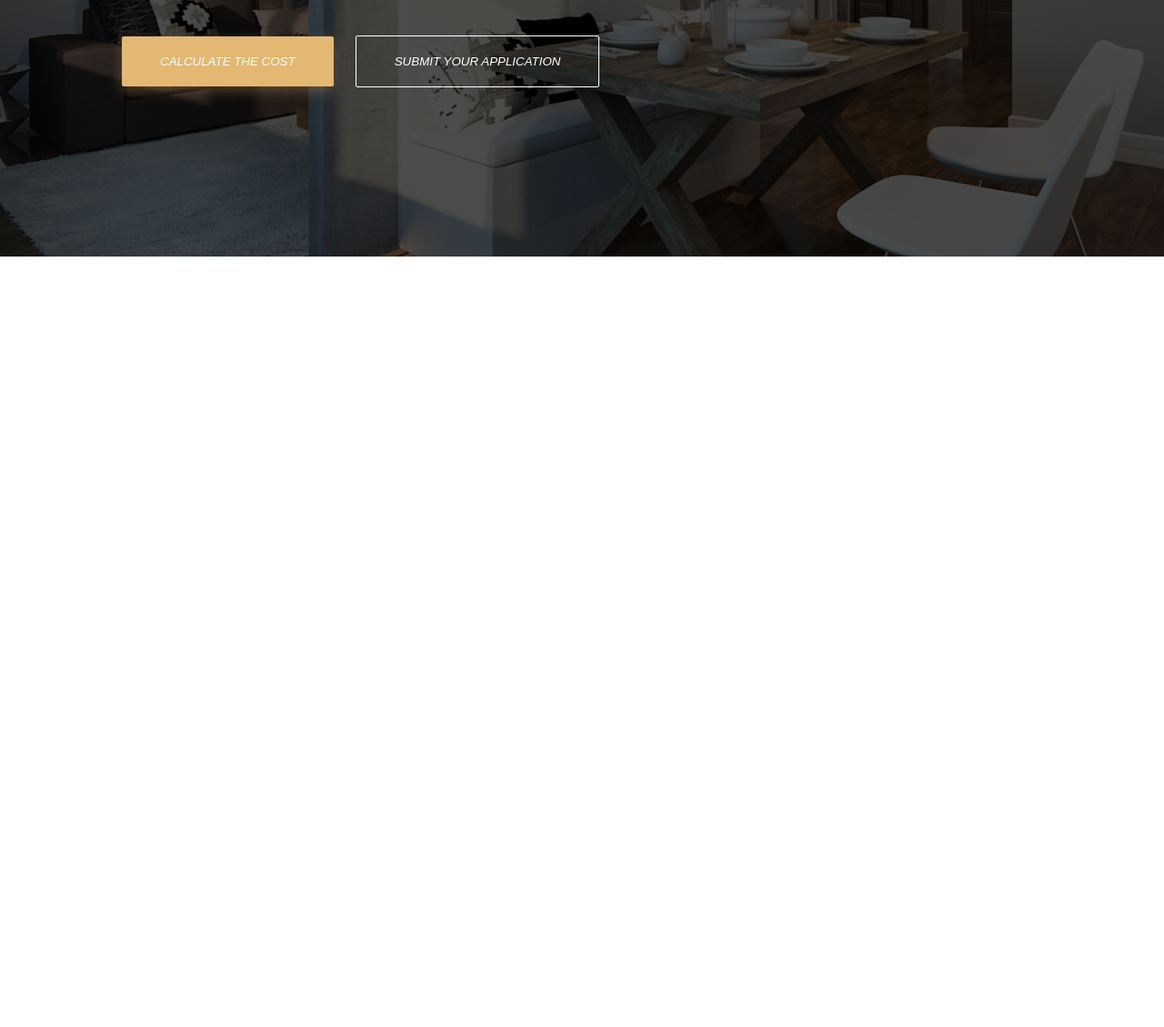
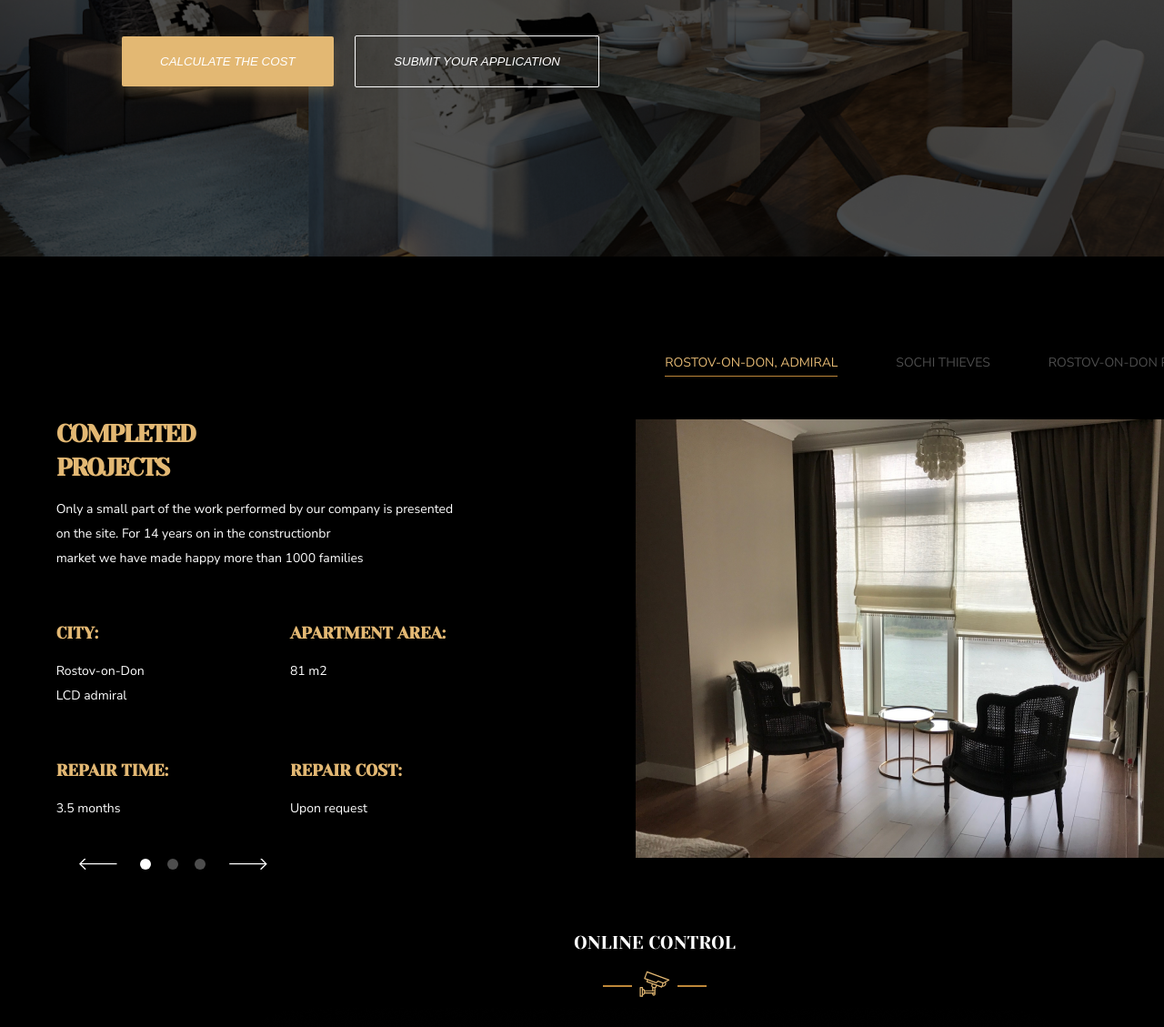
Before and after one commit to notforgiving/skillfactory_lending, a plain HTML site: page index.html in a window 1280 px wide. Shown: the part 508-1637 px from the top of the page at 91% size. Before the commit the page ends 800 px from the top, so only its background shows below. Drawn offline with Linux system fonts and the light colour scheme.

Commit message:
Секция о видеонаблюдении

```diff
--- a/css/basic.css
+++ b/css/basic.css
@@ -4,6 +4,7 @@ body{
     color: #FFFFFF;
     margin: 0 auto;
     width: 1440px;
+    font-size: 14px;
 }
 
 ul,h1{
@@ -14,6 +15,7 @@ ul,h1{
 h1{
     font-family: Yeseva One;
     text-transform: uppercase;
+    font-size: 27px;
 }
 
 li{
--- /dev/null
+++ b/css/online_control.css
@@ -0,0 +1,49 @@
+.online-control {
+    transform: translateY(-350px);
+    display: flex;
+    flex-direction: column;
+    justify-content: center;
+    align-items: center;
+}
+
+.online-control h2{
+    font-family: Yeseva One;
+    font-style: normal;
+    font-weight: normal;
+    font-size: 20px;
+    line-height: 28px;
+    text-align: center;
+    text-transform: uppercase;
+}
+
+.camera{
+    position: relative;
+}
+
+.camera:before{
+    content: '';
+    position: absolute;
+    left: -40px;
+    top: 50%;
+    transform: translateY(-50%);
+    display: block;
+    width: 32px;
+    height: 2px;
+    background-color: #be8739;
+}
+
+.camera::after{
+    content: '';
+    position: absolute;
+    right: -40px;
+    top: 50%;
+    transform: translateY(-50%);
+    display: block;
+    width: 32px;
+    height: 2px;
+    background-color: #be8739;
+}
+
+.online-control-video{
+    position: relative;
+}
--- /dev/null
+++ b/css/slider.css
@@ -0,0 +1,112 @@
+.slider{
+    background-color: #000;
+    height: 1074px;
+    display: flex;
+    justify-content: space-around;
+}
+
+.slider-description h1{
+    line-height: 37px;
+    letter-spacing: -0.07em;
+    text-transform: uppercase;
+    color: #E3B873;
+    margin-top: 176px;
+}
+
+.slider-description p{
+    line-height: 27px;
+    color: #FFFFFF;
+    margin-bottom: 42px;
+}
+
+.slider-navigation {
+    display: flex;
+    width: 50%;
+    justify-content: space-around;
+    min-height: 12px;
+}
+
+.dots{
+    width: 12px;
+    background: rgba(255, 255, 255, 0.3);
+    height: 12px;
+    border: none;
+    border-radius: 50%;
+    margin-right: 18px;
+}
+
+.dots:nth-child(4){
+    margin-right:0;
+}
+
+.dots:nth-child(2){
+    background: white;
+}
+
+.arrow_left{
+    background-color: transparent;
+    width: 100px;
+    border: none;
+    background: url(../img/arrow-left.svg) center no-repeat;
+}
+
+
+.arrow_right{
+    background-color: transparent;
+    width: 100px;
+    border: none;
+    background: url(../img/arrow-right.svg) center no-repeat;
+}
+
+.slider-place{
+    margin-top: 107px;
+}
+
+.slider-plase-cities{
+    display: flex;
+    justify-content: space-around;
+    margin-bottom: 53px;
+}
+
+.slider-plase-cities a{
+    text-transform: uppercase;
+    line-height: 19px;
+    color: rgba(255, 255, 255, 0.3);
+}
+
+.slider-plase-cities a:first-child{
+    color: #E3B873;
+    position: relative;
+}
+
+.slider-plase-cities a:first-child::before{
+    content: '';
+    position: absolute;
+    left: 0;
+    display: block;
+    bottom: -6px;
+    width: 100%;
+    background-color: #be8739;
+    height: 1px;
+}
+
+.slider-plase-cities a::before:first-child{
+    color: #E3B873;
+}
+
+.slider-more-detailes {
+    display: flex;
+    flex-wrap: wrap;
+}
+
+.detailes-item {
+    width: 50%;
+}
+
+.detailes-item h2{
+    text-transform: uppercase;
+    color: #E3B873;
+    font-family: Yeseva One;
+    font-size: 18px;
+    line-height: 25px;
+}
--- a/index.html
+++ b/index.html
@@ -8,6 +8,8 @@
     <link rel="stylesheet" href="css/basic.css">
     <link rel="stylesheet" href="css/header.css">
     <link rel="stylesheet" href="css/main.css">
+    <link rel="stylesheet" href="css/slider.css">
+    <link rel="stylesheet" href="css/online_control.css">
     <title>IC "Repair Design Project"</title>
 </head>
 <body>
@@ -46,5 +48,69 @@
             </button>
         </div>
     </section>
+
+    <section class="slider">
+        <div class="slider-description">
+            <h1>Completed<br>projects</h1>
+            <p>
+                Only a small part of the work performed by our company is presented<br>
+                on the site. For 14 years on in the constructionbr<br>
+                market we have made happy more than 1000 families</p>
+            <div class="slider-more-detailes">
+                <div class="detailes-item">
+                    <h2>City:</h2>
+                    <p>
+                        Rostov-on-Don<br>
+                        LCD admiral</p>
+                </div>
+                <div class="detailes-item">
+                    <h2>Apartment area:</h2>
+                    <p>81 m2</p>
+                </div>
+                <div class="detailes-item">
+                    <h2>Repair time:</h2>
+                    <p>3.5 months</p>
+                </div>
+                <div class="detailes-item">
+                    <h2>Repair Cost:</h2>
+                    <p>Upon request</p>
+                </div>
+            </div>
+            <div class="slider-navigation">
+                <button class="arrow_left"></button>
+                <button class="dots"></button>
+                <button class="dots"></button>
+                <button class="dots"></button>
+                <button class="arrow_right"></button>
+            </div>
+        </div>
+        <div class="slider-place">
+            <div class="slider-plase-cities">
+                <a href="#">Rostov-on-Don, Admiral</a>
+                <a href="#">Sochi Thieves</a>
+                <a href="#">Rostov-on-Don Patriotic</a>
+            </div>
+            <div class="slider-foto">
+                <img src="img/image 2.1.png" alt="Фотография проекта">
+            </div>
+        </div>
+    </section>
+
+    <section class="online-control">
+        <h2>online control</h2>
+        <div class="camera">
+            <img src="img/camera.svg" alt="Камера">
+        </div>
+        <div class="online-control-video">
+            <img src="img/video.png" alt="Видео-контроль">
+        </div>
+        <div class="line"></div>
+        <p>
+            At each facility, a camera is installed that broadcasts the progress of work on the
+            clock. At any time, you can go to our website and monitor the progress of work in
+            your apartment. You can watch the live broadcast from one of our facilities!
+            Leave a request below and you will receive a link to the broadcast.
+        </p>
+    </section>
 </body>
 </html>
```
Also changed, not shown: img/arrow-left.svg (added), img/arrow-right.svg (added), img/camera.svg (added), img/image 2.1.png (added), img/play.png (added), img/video.png (added), 1 other file.
